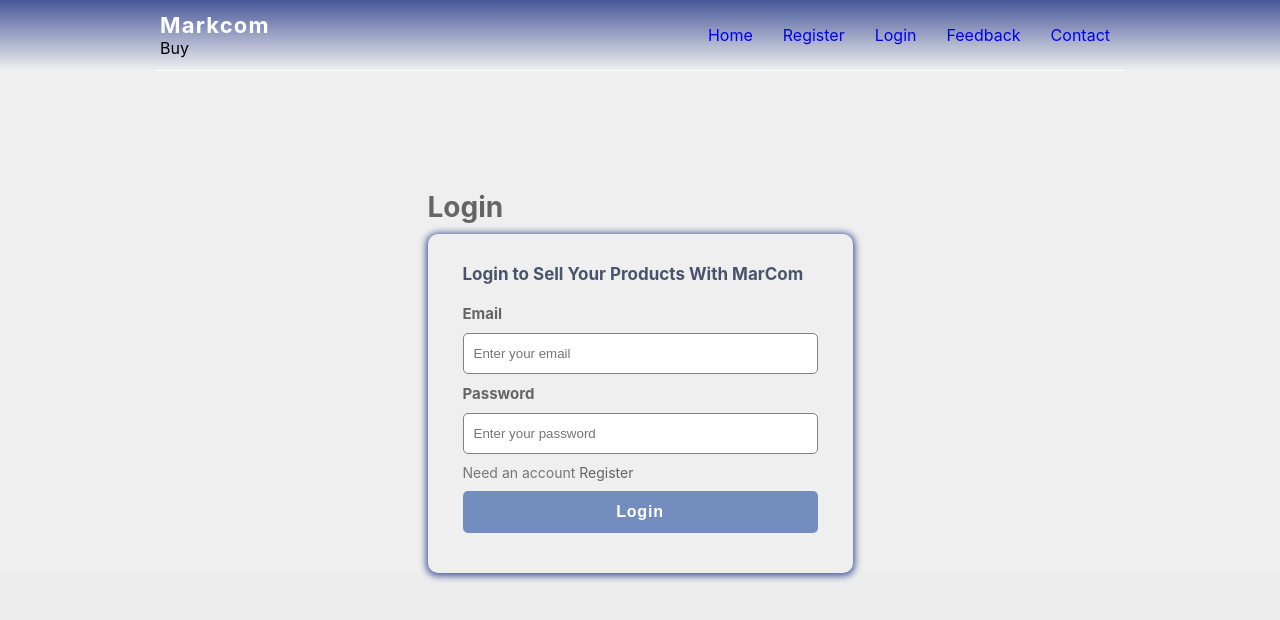
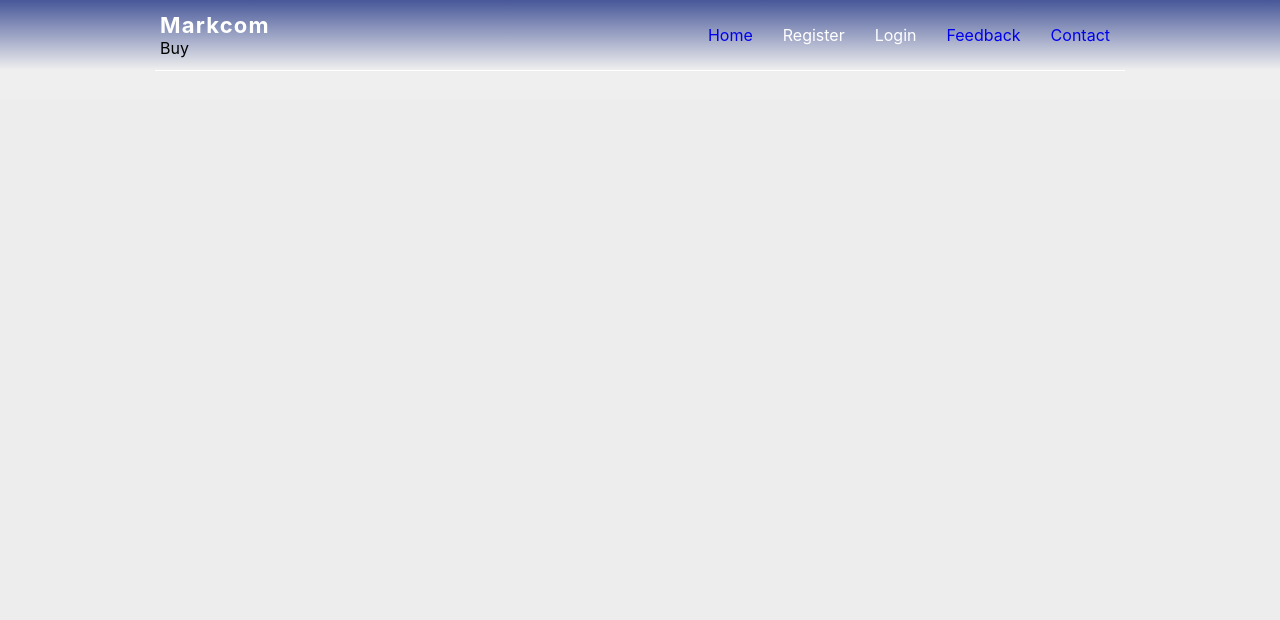
Before and after one commit to PiyushM8/MarkComFrontend, a React (Create React App) app: page /login in a window 1280 px wide. Shown: the top 620 px of the page. Built offline with nearby package versions, Linux system fonts and the light colour scheme.

Commit message:
Changed Login and Registration to Modals

```diff
--- a/src/App.js
+++ b/src/App.js
@@ -7,6 +7,8 @@ import { useEffect, useState } from "react";
 import StoreFront from "./component/storefront/storefront";
 import NotFound from "./component/errors/404";
 import InternalServerError from "./component/errors/500";
+import Login from "./component/auth/Login";
+import Register from "./component/auth/Register";
 
 
 function App() {
@@ -38,6 +40,8 @@ function App() {
         <Route path="/404" element={<NotFound/>}/>
         <Route path="/500" element={<InternalServerError/>}/>
       </Routes>
+      <Register/>
+      <Login/>
     </div>
   );
 }
--- a/src/component/auth/Login.jsx
+++ b/src/component/auth/Login.jsx
@@ -1,5 +1,6 @@
 import { Link, useNavigate } from "react-router-dom"
 import { requestLogin } from "../../services/auth"
+import { hideLogin, showLogin, showRegistration } from "../../utils/loginregister"
 
 function Login()
 {
@@ -45,8 +46,11 @@ function Login()
     }
 
     return (
-        <div className="signin-register-main">
-            <h1>Login</h1>
+        <div id="login-form" className="signin-register-main">
+            <div className="signin-register-header">
+                <h1>Login</h1>
+                <div onClick={hideLogin}>X</div>
+            </div>
             <form className="signin-register-div" onSubmit={e => login(e)}>
                 <h2>Login to Sell Your Products With MarCom</h2>
 
@@ -57,7 +61,7 @@ function Login()
                 <input placeholder="Enter your password" id="password" type="password" required/>
 
                 <div className="signin-register-options">
-                    Need an account <Link to={"/register"}>Register</Link>
+                    Need an account <span onClick={showRegistration}>Register</span>
                 </div>
 
                 <input className="signin-register-btn" type="submit" value={"Login"}  onClick={login}/>
--- a/src/component/auth/Register.jsx
+++ b/src/component/auth/Register.jsx
@@ -4,6 +4,7 @@ import "./register.css"
 
 import { requestRegistration } from "../../services/auth";
 import { useState } from "react";
+import { hideRegistration, showLogin } from "../../utils/loginregister";
 
 function Register()
 {
@@ -86,8 +87,11 @@ function Register()
     }
 
     return (
-        <div className="signin-register-main">
-            <h1>Register</h1>
+        <div id="registration-form" className="signin-register-main">
+            <div className="signin-register-header">
+                <h1>Register</h1>
+                <div onClick={hideRegistration}>X</div>
+            </div>
             <div id="account-type-selector" className="signin-register-div account-type-choices fade-in">
                 <h2>Choose your type of account</h2>
                 <div className="register-acc-types" id="Merchant" onClick={e => pickAccountType(e)}>
@@ -97,7 +101,7 @@ function Register()
                     <i className="fa-solid fa-cart-shopping"/> Customer
                 </div>
                 <div className="signin-register-options">
-                    Have an account? <Link to={"/login"}>Sign in</Link>
+                    Have an account? <span onClick={showLogin}>Sign in</span>
                 </div>
             </div>
             <form id="register-form" className="signin-register-div fade-in" onSubmit={e => register(e)}>
--- a/src/component/auth/register.css
+++ b/src/component/auth/register.css
@@ -1,6 +1,11 @@
 .signin-register-main{
-    margin: 90px auto;
-    width: 425px;
+    display: none;
+    position: absolute;
+    background-color: rgba(185, 185, 185, 0.9);
+    top: 0;
+    left: 0;
+    width: 100%;
+    height: 100%;
 }
 
 .register-acc-types{
@@ -32,10 +37,30 @@
     grid-gap: 20px;
 }
 
-.signin-register-main>h1{
+.signin-register-header>h1{
     font-size: 28px;
-    color: rgb(101, 101, 101);
-    margin: 10px 0;
+    color: rgb(33, 33, 33);
+    width: 425px;
+    padding: 5px 0;
+    margin: auto 0;
+    text-align: left;
+}
+
+.signin-register-header{
+    display: flex;
+    margin: 150px auto 5px;
+    width: 425px;
+    justify-content: space-between;
+}
+
+.signin-register-header>div{
+    margin: auto 0;
+    font-size: 25px;
+    font-weight: bold;
+}
+
+.signin-register-header>div:hover{
+    cursor: pointer;
 }
 
 #register-form{
@@ -43,15 +68,18 @@
 }
 
 .signin-register-div{
+    width: 425px;
+    margin: auto;
     color: white;
     padding: 30px 35px;
+    background-color: white;
     box-sizing: border-box;
     border-radius: 10px;
     box-shadow: 0px 1px 7px 2px rgb(71, 87, 153);
 }
 
 .signin-register-div>h2{
-    margin: 0 0 20px 0;
+    margin: 0 auto 20px;
     font-size: 17px;
     color: rgb(73, 83, 108);
 }
@@ -92,10 +120,10 @@
     color: rgb(118, 118, 118);
     font-size: 14px;
 }
-.signin-register-options>a{
+.signin-register-options>span{
     color: rgb(101, 101, 101);
 }
-.signin-register-options>a:hover{
+.signin-register-options>span:hover{
     cursor: pointer;
     text-decoration: underline;
 }
--- a/src/component/homepage/homepage.jsx
+++ b/src/component/homepage/homepage.jsx
@@ -12,13 +12,8 @@ function Homepage()
             <Navbar/>
             <Routes>
                 <Route path="/" element={<Landing/>}/>
-                <Route path="/register" element={<Register/>}/>
-                <Route path="/login" element={<Login/>}/>
                 <Route path="/feedback" element={<Feedback/>}/>
             </Routes>
-            <div>
-
-            </div>
         </div>
     )
 }
--- a/src/component/homepage/landing.css
+++ b/src/component/homepage/landing.css
@@ -29,6 +29,8 @@
   .cta-button {
     padding: 10px 20px;
     font-size: 16px;
+    width: 300px;
+    margin: auto;
     background-color: rgb(71, 87, 153);
     color: #fff;
     border: none;
--- a/src/component/homepage/landing.jsx
+++ b/src/component/homepage/landing.jsx
@@ -3,6 +3,7 @@
 import React, { useEffect } from "react";
 import { Link } from "react-router-dom";
 import "./landing.css";
+import { showRegistration } from "../../utils/loginregister";
 
 function Landing() {
   const features = [
@@ -54,9 +55,9 @@ function Landing() {
       </section>
 
       <section className="cta-section">
-        <Link to="/register" className="cta-button">
+        <div onClick={showRegistration} className="cta-button">
           Ready to get started? Join MarCom today!
-        </Link>
+        </div>
       </section>
     </div>
   );
--- a/src/component/navbar/Navbar.jsx
+++ b/src/component/navbar/Navbar.jsx
@@ -1,7 +1,9 @@
 import { Link } from "react-router-dom";
 import "./navbar.css";
+import { showLogin, showRegistration } from "../../utils/loginregister";
 
 function Navbar() {
+
   return (
     <div className="navbar-cont">
       <div className="navbar-items-cont">
@@ -12,21 +14,21 @@ function Navbar() {
           </div>
         </div>
         <div className="navbar-extra-cont">
-          <Link to={"/"}>
+          <Link className="nav-item" to={"/"}>
             <div>Home</div>
           </Link>
-          <Link to={"/register"}>
+          <div className="nav-item" onClick={showRegistration}>
             <div>Register</div>
-          </Link>
-          <Link to={"/login"}>
+          </div>
+          <div className="nav-item" onClick={showLogin}>
             <div>Login</div>
-          </Link>
+          </div>
           {/* Add Feedback link */}
-          <Link to={"/feedback"}>
+          <Link className="nav-item" to={"/feedback"}>
             <div>Feedback</div>
           </Link>
           {/* Add Contact link */}
-          <Link to={"/contact"}>
+          <Link className="nav-item" to={"/contact"}>
             <div>Contact</div>
           </Link>
         </div>
--- a/src/component/navbar/navbar.css
+++ b/src/component/navbar/navbar.css
@@ -41,16 +41,16 @@
     color: rgb(0, 0, 0);
 }
 
-.navbar-extra-cont>a
-{
+.nav-item{
+    padding: 20px 10px;
     text-decoration: none;
 }
 
-.navbar-extra-cont>a:visited{
+.nav-item:hover{
+    cursor: pointer;
+}
+
+.nav-item:visited{
     text-decoration: none;
     color: white;
 }
-
-.navbar-extra-cont>a>div{
-    padding: 20px 10px;
-}
--- /dev/null
+++ b/src/utils/loginregister.js
@@ -0,0 +1,19 @@
+export const showLogin = () => {
+    document.getElementById("login-form").style.display = "block"
+    hideRegistration()
+}
+
+export const showRegistration = () => {
+    document.getElementById("registration-form").style.display = "block"
+    hideLogin()
+}
+
+export const hideLogin = () =>
+{
+    document.getElementById("login-form").style.display = "none"
+}
+
+export const hideRegistration = () =>
+{
+    document.getElementById("registration-form").style.display = "none"
+}
```
